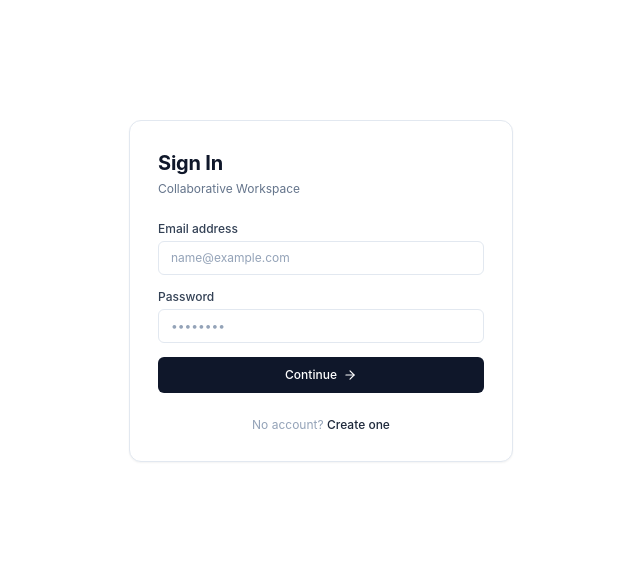
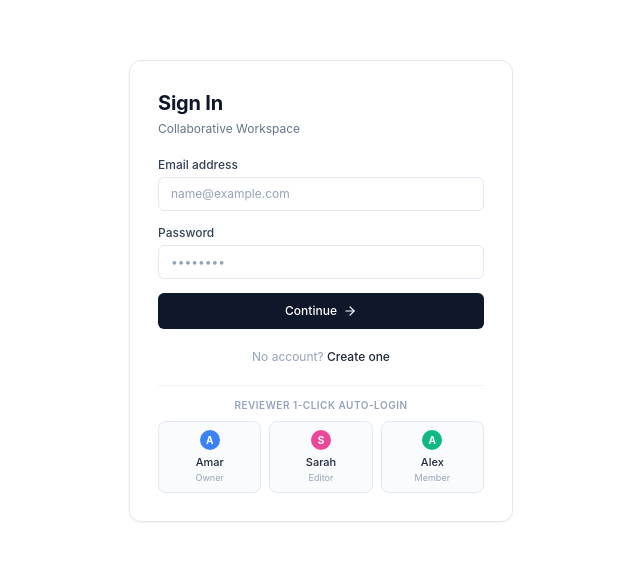
Before and after one commit to Amar209/Real-Time-Collaborative-Workspace, a Next.js app in the folder apps/web/: page /login in a window 1280 px wide. Shown: the part 109-670 px from the top of the page, without its empty margins (319-959 px from the left). Built offline with nearby package versions, Linux system fonts and the light colour scheme.

Commit message:
feat(auth): add 3 reviewer 1-click auto-login cards (Amar, Sarah, Alex)

```diff
--- a/apps/web/app/(auth)/login/page.tsx
+++ b/apps/web/app/(auth)/login/page.tsx
@@ -40,9 +40,39 @@ export default function LoginPage() {
     }
   }
 
+  async function autoLogin(loginEmail: string, loginPass: string) {
+    setEmail(loginEmail);
+    setPassword(loginPass);
+    setError("");
+    setLoading(true);
+
+    try {
+      const res = await fetch("/api/auth/login", {
+        method: "POST",
+        headers: { "Content-Type": "application/json" },
+        body: JSON.stringify({ email: loginEmail, password: loginPass }),
+      });
+
+      const data = await res.json();
+      if (!res.ok) {
+        throw new Error(data.error || "Failed to sign in");
+      }
+
+      router.push(`/${data.workspaceSlug}`);
+    } catch (err: unknown) {
+      if (err instanceof Error) {
+        setError(err.message);
+      } else {
+        setError("An error occurred");
+      }
+    } finally {
+      setLoading(false);
+    }
+  }
+
   return (
     <div className="flex min-h-screen items-center justify-center bg-white px-4 py-12">
-      <div className="w-full max-w-sm space-y-6 rounded-xl border border-slate-200 bg-white p-7 shadow-sm">
+      <div className="w-full max-w-sm space-y-5 rounded-xl border border-slate-200 bg-white p-7 shadow-sm">
         <div className="text-left">
           <h1 className="text-xl font-bold tracking-tight text-slate-900">
             Sign In
@@ -57,7 +87,6 @@ export default function LoginPage() {
             {error}
           </div>
         )}
-
 
         <form
           className="space-y-3.5"
@@ -106,6 +135,53 @@ export default function LoginPage() {
             Create one
           </Link>
         </div>
+
+        {/* Reviewer Multi-User Auto-Login */}
+        <div className="pt-3 border-t border-slate-100">
+          <p className="text-[10px] font-semibold text-slate-400 uppercase tracking-wider mb-2 text-center">
+            Reviewer 1-Click Auto-Login
+          </p>
+          <div className="grid grid-cols-3 gap-2">
+            <button
+              type="button"
+              disabled={loading}
+              onClick={() => autoLogin("amar@example.com", "password123")}
+              className="flex flex-col items-center justify-center p-2 rounded-lg border border-slate-200 bg-slate-50/70 hover:bg-slate-100 hover:border-slate-300 transition text-center cursor-pointer disabled:opacity-50"
+            >
+              <div className="flex h-5 w-5 items-center justify-center rounded-full bg-blue-500 text-[10px] font-bold text-white mb-1">
+                A
+              </div>
+              <span className="text-[11px] font-medium text-slate-800">Amar</span>
+              <span className="text-[9px] text-slate-400">Owner</span>
+            </button>
+
+            <button
+              type="button"
+              disabled={loading}
+              onClick={() => autoLogin("sarah@example.com", "password123")}
+              className="flex flex-col items-center justify-center p-2 rounded-lg border border-slate-200 bg-slate-50/70 hover:bg-slate-100 hover:border-slate-300 transition text-center cursor-pointer disabled:opacity-50"
+            >
+              <div className="flex h-5 w-5 items-center justify-center rounded-full bg-pink-500 text-[10px] font-bold text-white mb-1">
+                S
+              </div>
+              <span className="text-[11px] font-medium text-slate-800">Sarah</span>
+              <span className="text-[9px] text-slate-400">Editor</span>
+            </button>
+
+            <button
+              type="button"
+              disabled={loading}
+              onClick={() => autoLogin("alex@example.com", "password123")}
+              className="flex flex-col items-center justify-center p-2 rounded-lg border border-slate-200 bg-slate-50/70 hover:bg-slate-100 hover:border-slate-300 transition text-center cursor-pointer disabled:opacity-50"
+            >
+              <div className="flex h-5 w-5 items-center justify-center rounded-full bg-emerald-500 text-[10px] font-bold text-white mb-1">
+                A
+              </div>
+              <span className="text-[11px] font-medium text-slate-800">Alex</span>
+              <span className="text-[9px] text-slate-400">Member</span>
+            </button>
+          </div>
+        </div>
       </div>
     </div>
   );
```
